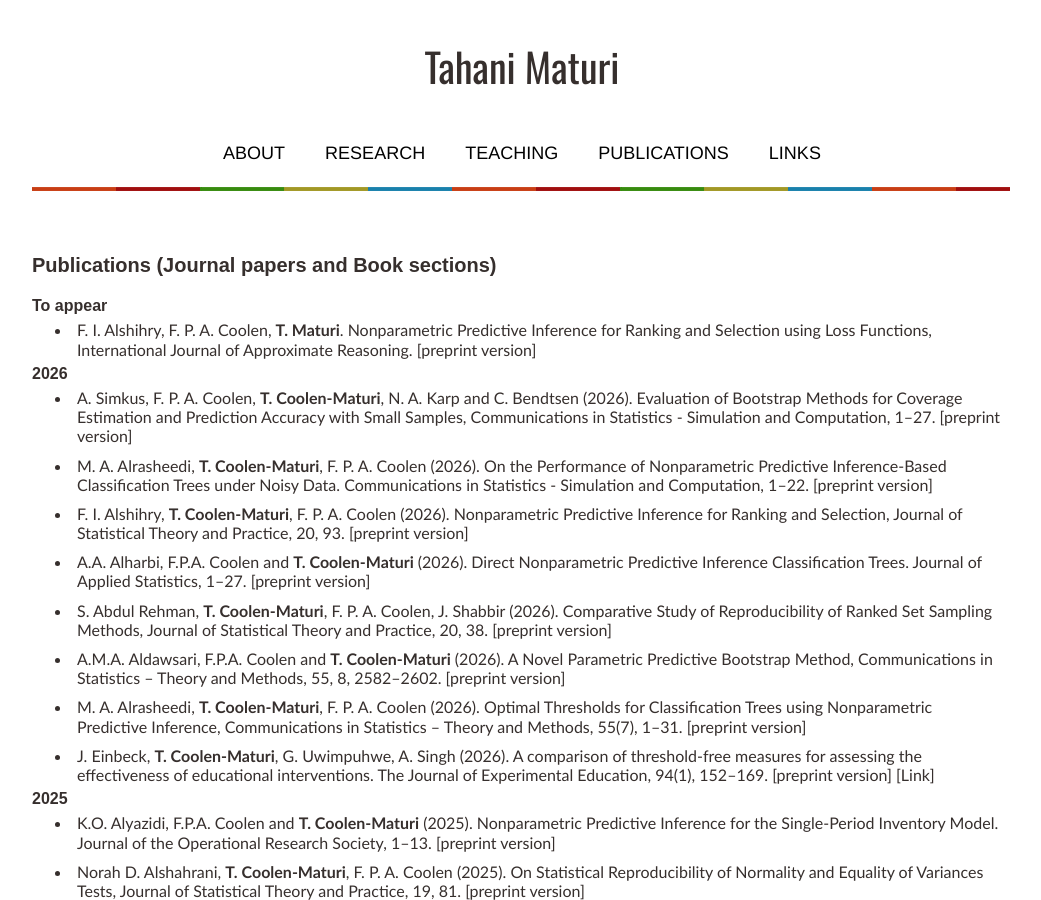
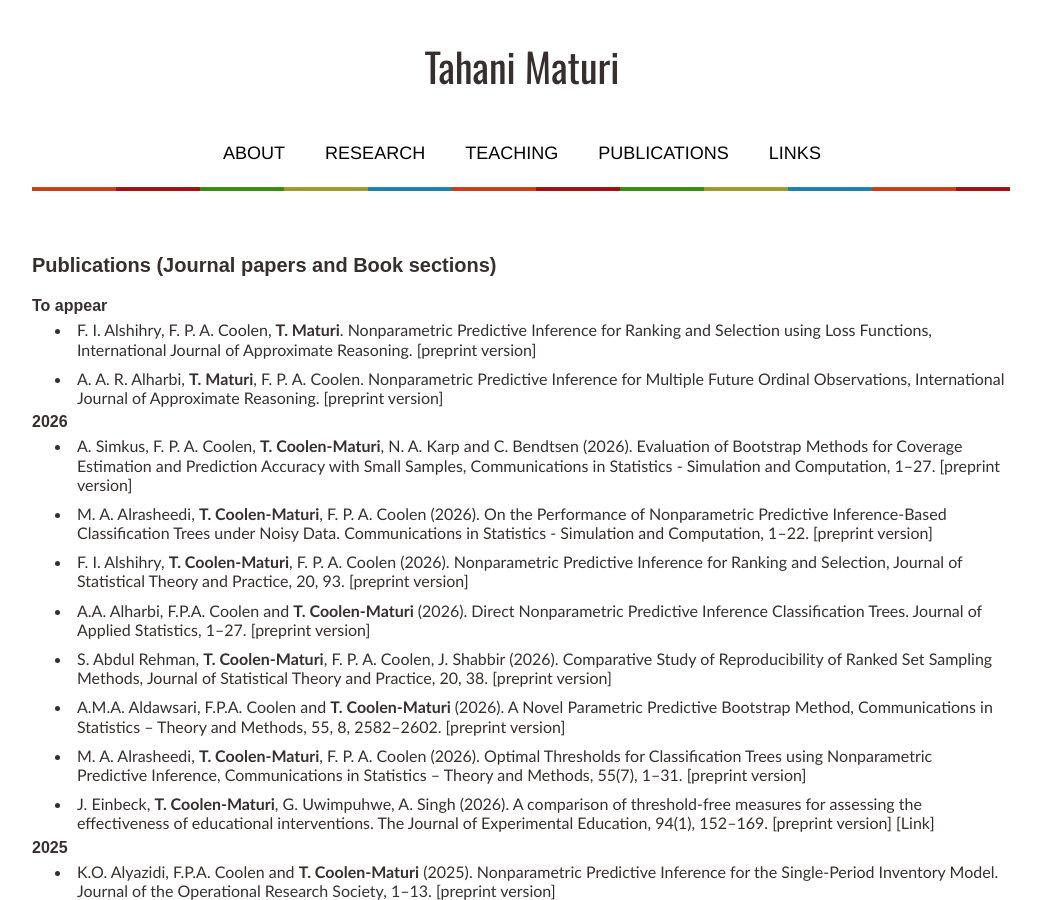
Before and after one commit to tmaturi/tahanimaturi, a Jekyll site: the page built from publications.md, in a window 1280 px wide and 900 px high. Shown: the whole window, without its empty margins (119-1160 px from the left). Built offline with Jekyll 4.4.1, drawn with Linux system fonts in a browser that asks for light colours; our own code applies the rules of GitHub Pages for plain Markdown files.

Commit message:
Update publications.md

```diff
--- a/publications.md
+++ b/publications.md
@@ -13,6 +13,8 @@ title: Publications
 - F. I.  Alshihry, F. P. A. Coolen, **T. Maturi**. Nonparametric Predictive Inference for Ranking and Selection using Loss Functions, International Journal of Approximate Reasoning. [[preprint version](pdfs/Fatimah_Paper2_rev_v2.pdf){:target="_blank"}]
 
 
+- A. A. R.  Alharbi, **T. Maturi**, F. P. A. Coolen. Nonparametric Predictive Inference for Multiple Future
+Ordinal Observations, International Journal of Approximate Reasoning. [[preprint version](pdfs/IJAR-Alharbi-rev.pdf){:target="_blank"}]
 
 
 
```
